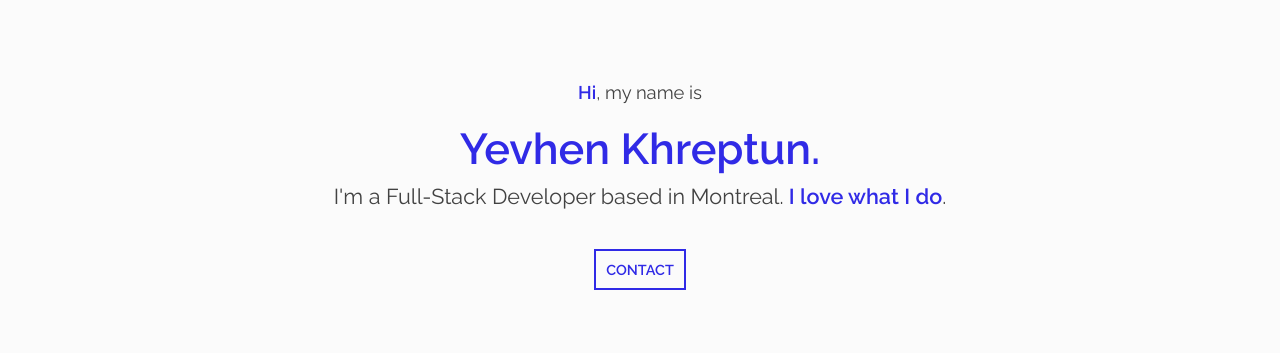
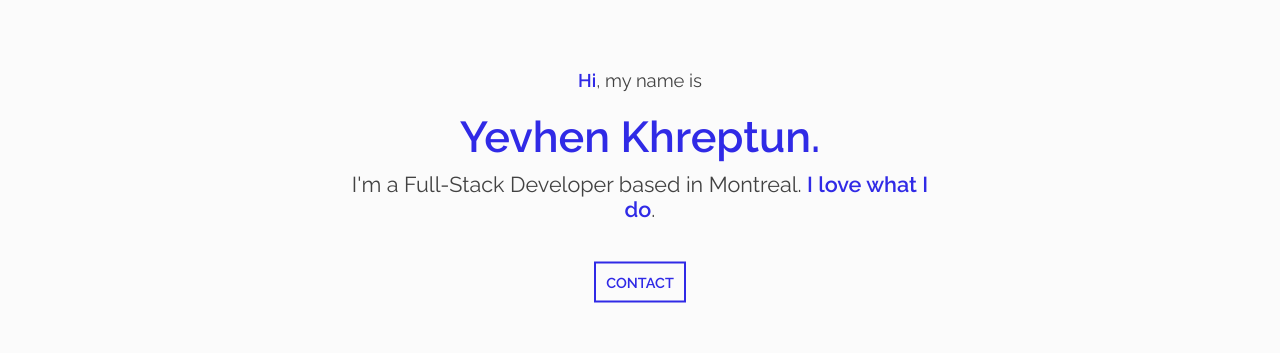
Before and after one commit to khreptunyevhen/react-portfolio, a React (Vite) app: page / in a window 1280 px wide. Shown: the part 206-559 px from the top of the page. Built offline with nearby package versions, Linux system fonts and the light colour scheme.

Commit message:
Changed position for home content using position instead flex

```diff
--- a/src/components/styles/home.css
+++ b/src/components/styles/home.css
@@ -1,3 +1,10 @@
+.home {
+  position: absolute;
+  top: 50%;
+  left: 50%;
+  transform: translate(-50%, -50%);
+}
+
 .home__inner {
   display: flex;
   flex-direction: column;
--- a/src/index.css
+++ b/src/index.css
@@ -4,13 +4,6 @@
 :root {
   --font: "Raleway", sans-serif;
   --section-padding: 60px;
-
-  /* For light node */
-  /* --primary-color: #302ae6;
-  --secondary-color: #d4d4d4;
-  --font-color: #424242;
-  --bg-color: #fbfbfb;
-  --heading-color: #292922; */
 }
 
 [data-theme="light"] {
@@ -79,9 +72,7 @@ body {
 }
 
 main {
-  display: flex;
-  align-items: center;
-  justify-content: center;
+  position: relative;
   flex: 1 1 auto;
 }
 
```
